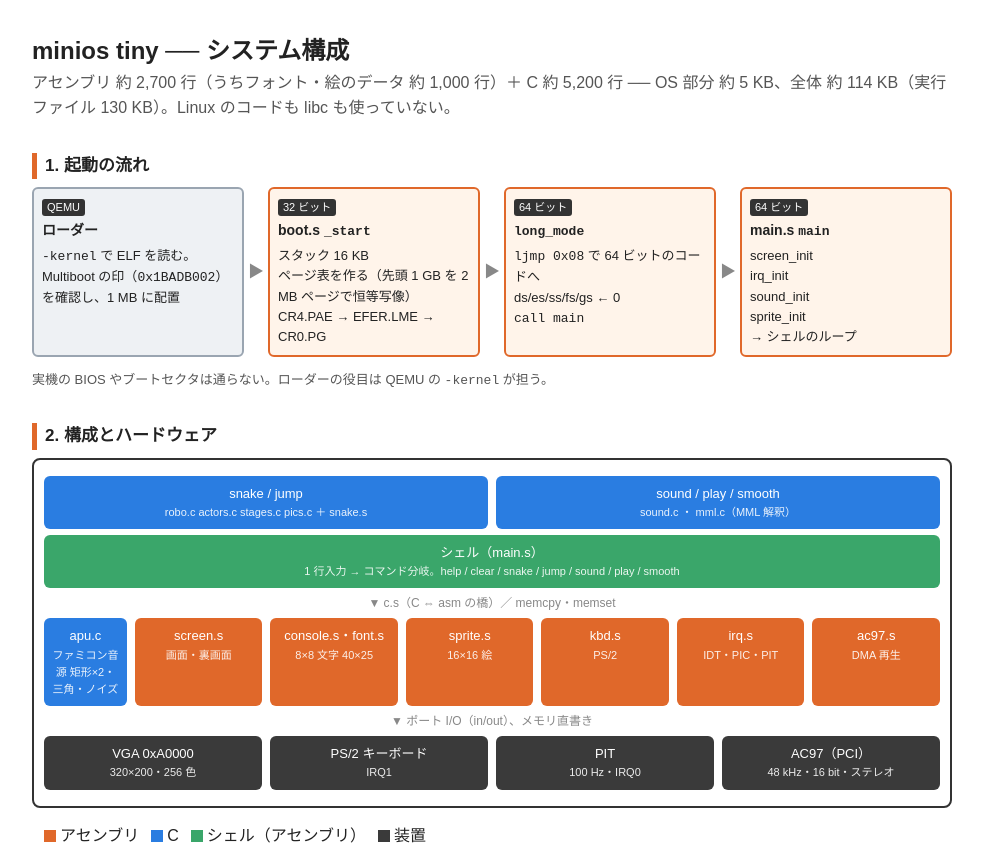
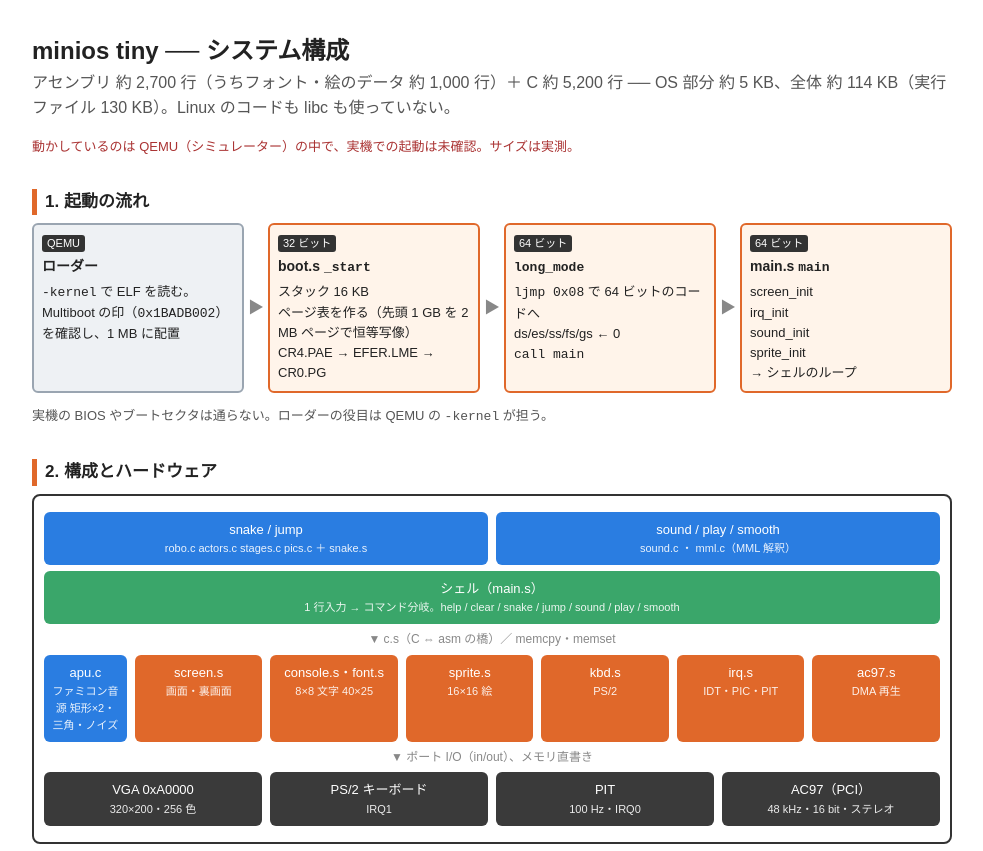
Before and after one commit to naga3/minios, a plain HTML site: page index.html in a window 1280 px wide. Shown: the top 851 px of the page, without its empty margins (148-1131 px from the left). Drawn offline with Linux system fonts and the light colour scheme.

Commit message:
構成図を index.html にして公開できるようにする
Co-Authored-By: Claude Sonnet 5.5 <noreply@anthropic.com>

```diff
--- a/tiny-overview.html
+++ b/index.html
@@ -36,6 +36,7 @@
 
 <h1>minios tiny ── システム構成</h1>
 <p class="lead">アセンブリ 約 2,700 行（うちフォント・絵のデータ 約 1,000 行）＋ C 約 5,200 行 ── OS 部分 約 5 KB、全体 約 114 KB（実行ファイル 130 KB）。Linux のコードも libc も使っていない。</p>
+<p style="font-size:13px;color:#a33">動かしているのは QEMU（シミュレーター）の中で、実機での起動は未確認。サイズは実測。</p>
 
 <h2>1. 起動の流れ</h2>
 <div class="boot">
```
